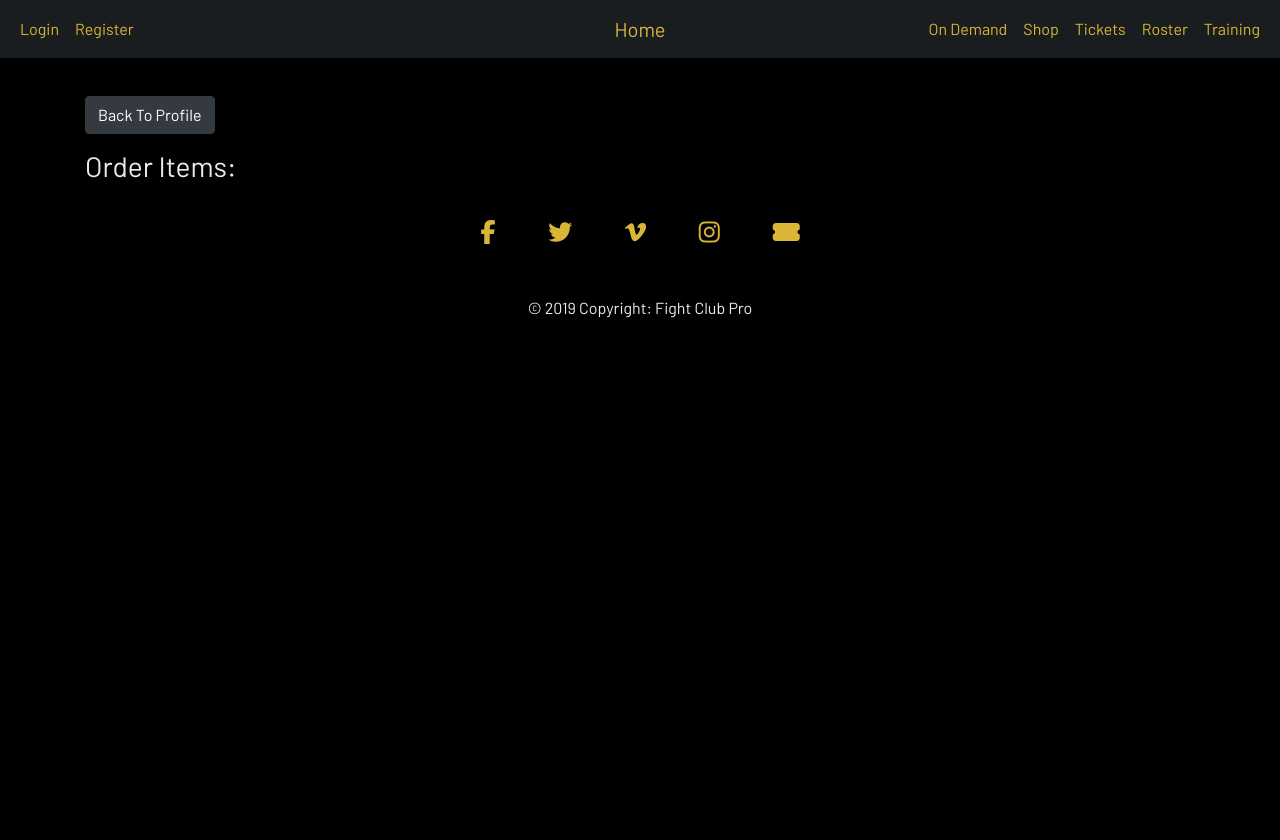
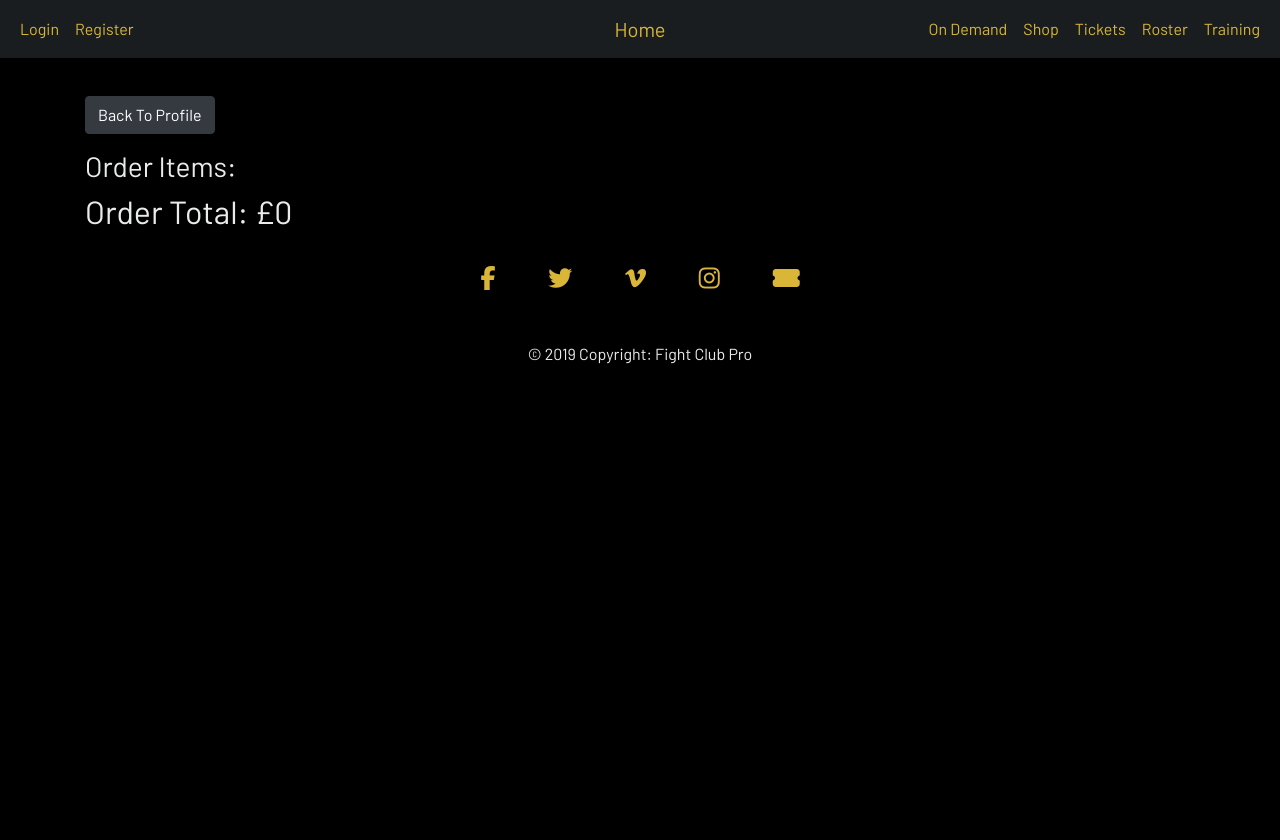
Before and after one commit to JackSnowdon/fcp-django, a Django app: page /accounts/1/ in a window 1280 px wide. Run offline with Django 3.2, Linux system fonts and the light colour scheme; data that the repository does not hold is empty; some libraries are stand-ins or nearby versions.

Commit message:
Added order_total to be passed into single_order view

```diff
--- a/accounts/templates/single_order.html
+++ b/accounts/templates/single_order.html
@@ -28,6 +28,9 @@
     </div>
     {% endfor %}
 </div>
+<h2>Order Total: £{{ order_total }}</h2>
+
+
 
 
 {% endblock %}
--- a/accounts/views.py
+++ b/accounts/views.py
@@ -69,22 +69,15 @@ def registration(request):
 def user_profile(request):
     """ Display user profile """
     user = User.objects.get(email=request.user.email)
-
     orders = user.profile.orders.all()
-    print(orders)
-    for order in orders:
-        print(order)
-        id = order.id
-        print(id)
-        items = OrderLineItem.objects.filter(order=id)
-        print(items)
-        for i in items:
-            print(i.product.name)
 
     return render(request, 'profile.html', {"user": user, "orders": orders})
 
 def single_order(request, pk):
     single_order = Order.objects.filter(id=pk)
     items = OrderLineItem.objects.filter(order=pk)
+    order_total = 0
+    for i in items:
+        order_total += (i.product.price * i.quantity)
 
-    return render(request, 'single_order.html', {"single_order": single_order, "items": items})
+    return render(request, 'single_order.html', {"single_order": single_order, "items": items, "order_total":order_total})
```
